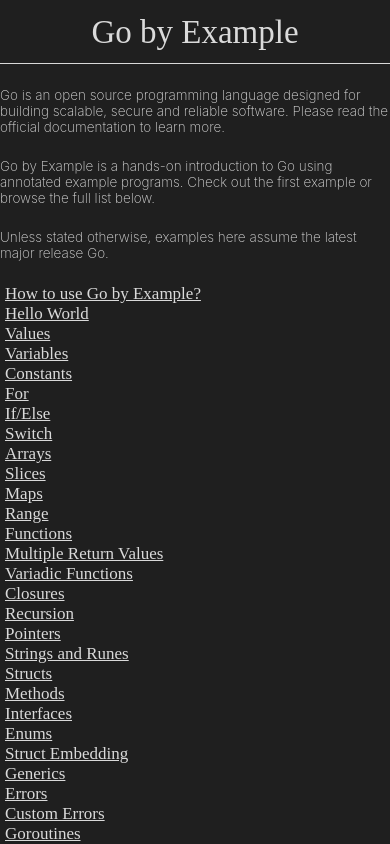
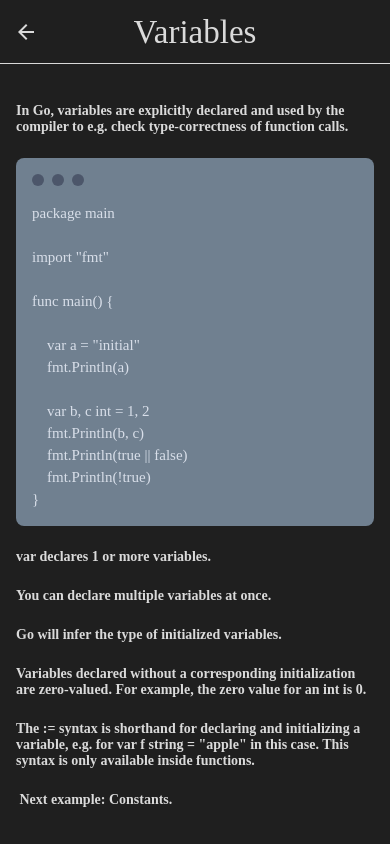
Before and after one commit to Miki535/GoByExample-on-react-native, a React Native app in the folder GoByExample/: screen /Variables in a window 390 px wide. Shown: the top 844 px of the page. Built offline with nearby package versions, Linux system fonts and the light colour scheme.

Commit message:
Add VariablesScreen.js

```diff
--- a/GoByExample/App.js
+++ b/GoByExample/App.js
@@ -7,6 +7,7 @@
 import ExitScreen from './screens/ExitScreen';
 import HowToUseGobyExample from './screens/HowToUseGobyExample';
 import HttpClientScreen from './screens/HttpClientScreen';
+import VariablesScreen from './screens/VariablesScreen';
 
 const Stack = createStackNavigator();
 
@@ -42,7 +43,9 @@
       <TouchableOpacity onPress={() => navigation.navigate('Values')}>
         <Text style={styles.textB}>Values</Text>
       </TouchableOpacity>
-      <Text style={styles.textB}>Variables</Text>
+      <TouchableOpacity onPress={() => navigation.navigate('Variables')}>
+        <Text style={styles.textB}>Variables</Text>
+      </TouchableOpacity>
       <Text style={styles.textB}>Constants</Text>
       <Text style={styles.textB}>For</Text>
       <Text style={styles.textB}>If/Else</Text>
@@ -214,6 +217,11 @@
           component={HttpClientScreen}
           options={{ title: 'HTTP Client' }}
         />
+        <Stack.Screen
+          name="Variables" // Screen name used for navigation
+          component={VariablesScreen}
+          options={{ title: 'Variables' }}
+        />
         </Stack.Navigator>
     </NavigationContainer>
   );
--- a/GoByExample/screens/HttpClientScreen.js
+++ b/GoByExample/screens/HttpClientScreen.js
@@ -1,11 +1,11 @@
 import React from 'react';
-import { View, Text, StyleSheet, ScrollView } from 'react-native';
+import { View, Text, StyleSheet, ScrollView, Platform } from 'react-native';
 
 const HttpClientScreen = () => {
 
   return (
     <View style={styles.container}>
-      <BR/>
+      <ScrollView>
       <Text style={styles.text}>The Go standard library comes with excellent support for HTTP clients and servers in the net/http package. In this example we’ll use it to issue simple HTTP requests.</Text>
       <BR/>
       <View style={styles.codeContainer}>
@@ -19,7 +19,6 @@
       </Text>
     </View>
     <BR/>
-    <ScrollView>
     <Text style={styles.text}>Issue an HTTP GET request to a server. http.Get is a convenient shortcut around creating an http.Client object and calling its Get method; it uses the http.DefaultClient object which has useful default settings.</Text>
     <BR/>
     <Text style={styles.text}>Print the HTTP response status.</Text>
@@ -27,7 +26,8 @@
     <Text style={styles.text}>Print the first 5 lines of the response body.</Text>
     <BR/>
     <Text style={styles.text}>Next example: HTTP Server.</Text>
-    </ScrollView>
+    <BR/>
+      </ScrollView>
     </View>
 );
 }
@@ -66,9 +66,9 @@
   },
   code: {
     color: '#D8DEE9',
-    fontFamily: 'Times New Roman',
-    fontSize: 14,
-    lineHeight: 15,
+    fontFamily: Platform.OS === "ios"? 'Times New Roman': 'serif',
+    fontSize: Platform.OS === "ios"? 14: 10,
+    lineHeight: 14,
   },
 });
 
--- /dev/null
+++ b/GoByExample/screens/VariablesScreen.js
@@ -0,0 +1,80 @@
+import React from "react";
+import { View, Text, StyleSheet, ScrollView, Platform } from "react-native";
+
+const VariablesScreen = () => {
+
+    return (
+        <View style={styles.container}>
+          <BR/>
+          <Text style={styles.text}>In Go, variables are explicitly declared and used by the compiler to e.g. check type-correctness of function calls.</Text>
+          <BR/>
+          <View style={styles.codeContainer}>
+          <View style={styles.header}>
+            <View style={styles.circle}></View>
+            <View style={styles.circle}></View>
+            <View style={styles.circle}></View>
+          </View>
+          <Text style={styles.code}>
+            {'package main\n\nimport "fmt"\n\nfunc main() {\n    \n    var a = "initial"\n    fmt.Println(a)\n\n    var b, c int = 1, 2\n    fmt.Println(b, c)\n    fmt.Println(true || false)\n    fmt.Println(!true)\n}'}
+          </Text>
+        </View>
+        <BR/>
+        <ScrollView>
+        <Text style={styles.text}>var declares 1 or more variables.</Text>
+        <BR/>
+        <Text style={styles.text}>You can declare multiple variables at once.</Text>
+        <BR/>
+        <Text style={styles.text}>Go will infer the type of initialized variables.</Text>
+        <BR/>
+        <Text style={styles.text}>Variables declared without a corresponding initialization are zero-valued. For example, the zero value for an int is 0.</Text>
+        <BR/>
+        <Text style={styles.text}>The := syntax is shorthand for declaring and initializing a variable, e.g. for var f string = "apple" in this case. This syntax is only available inside functions.</Text>
+        <BR/>
+        <Text style={styles.text}> Next example: Constants.</Text>
+        <BR/>
+        </ScrollView>
+        </View>
+    );
+    }
+    // Using <BR /> like <br> in html
+    const BR = () => <View style={{ height: 23 }} />;
+
+    const styles = StyleSheet.create({
+      container: {
+        padding: 16,
+        flex: 1,
+        alignItems: 'left',
+        backgroundColor: '#1f1f1f',
+      },
+      codeContainer: {
+        backgroundColor: '#708090',
+        padding: 16,
+        borderRadius: 8,
+      },
+      text: {
+        fontSize: 14,
+        color: '#dadada',
+        fontWeight: '700',
+        fontStyle: 'normal',
+        fontFamily: 'serif',
+      },
+      header: {
+        flexDirection: 'row',
+        marginBottom: 16,
+      },
+      circle: {
+        width: 12,
+        height: 12,
+        borderRadius: 6,
+        backgroundColor: '#4C566A',
+        marginRight: 8,
+      },
+      code: {
+        color: '#D8DEE9',
+        fontFamily: Platform.OS === "ios"? 'Times New Roman': 'serif',
+        fontSize: Platform.OS === "ios"? 20: 15,
+        lineHeight: 22,
+      },
+    });
+
+export default VariablesScreen;
```
